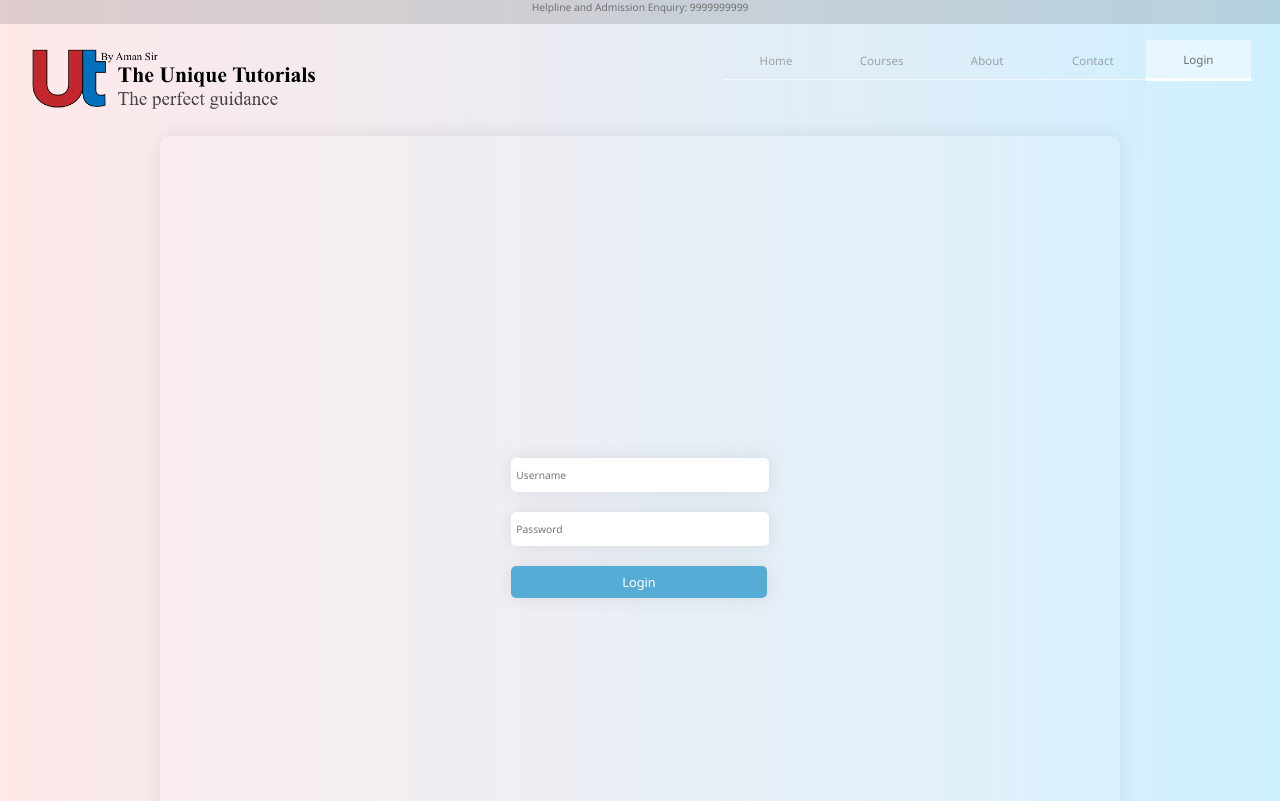
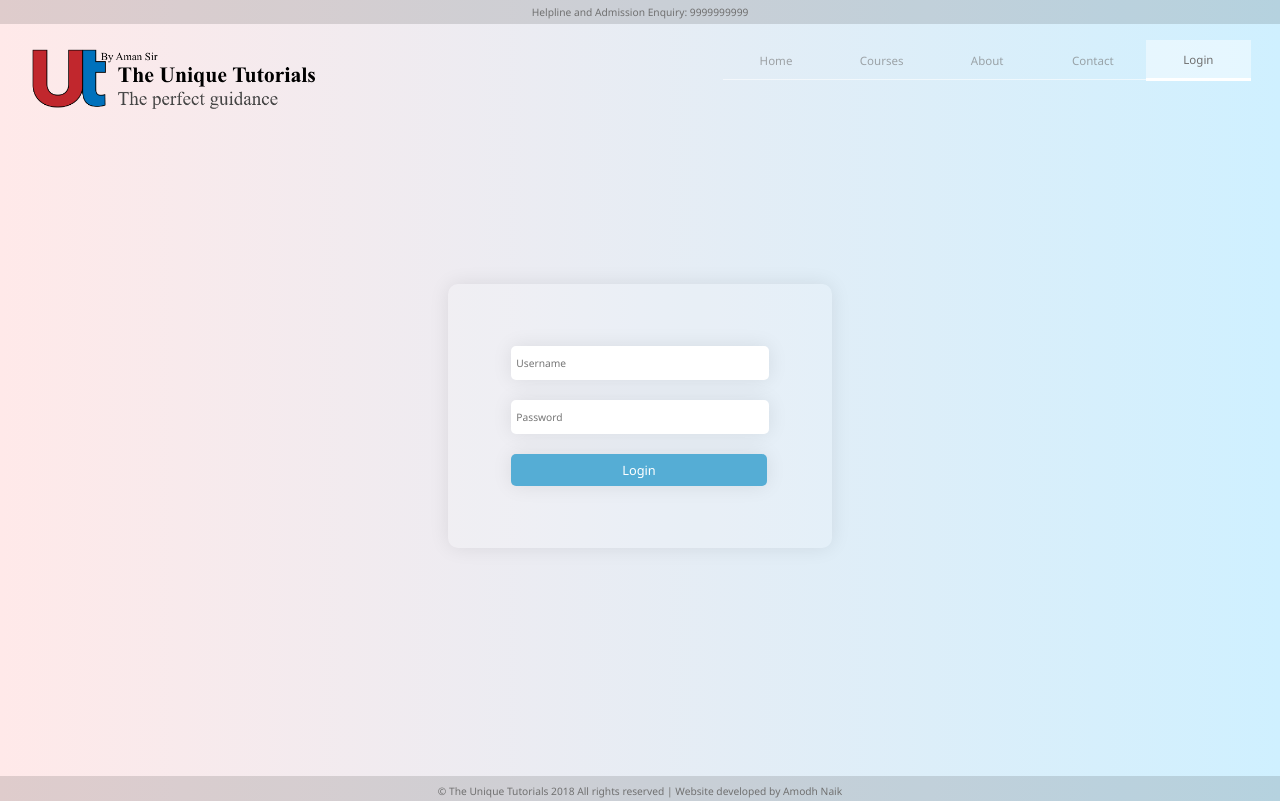
Before and after one commit to AkMa11/The-Unique-Tutorials-Website, a plain HTML site: page login.html in a window 1280 px wide. Shown: the top 801 px of the page. Drawn offline with Linux system fonts and the light colour scheme.

Commit message:
polished the look a bit in all pages

```diff
--- a/css/style.css
+++ b/css/style.css
@@ -1,6 +1,6 @@
 body {
   margin: 0 auto;
-  background: linear-gradient(to bottom, #ffe9e9, #cff0ff);
+  background: linear-gradient(to bottom, #ffe9e9, #cff0ff, #ffe9e9);
 }
 
 .container {
@@ -8,6 +8,7 @@ body {
   grid-template-columns: 1% auto 1%;
   grid-template-rows: 3% auto auto auto auto auto 3%;
   grid-gap: 1em;
+  height: 100vh;
   grid-template-areas:
     "header  header         header "
     ".       logo           menu"
@@ -25,6 +26,7 @@ body {
   grid-template-columns: 1% auto 1%;
   grid-template-rows: 3% auto auto auto 3%;
   grid-gap: 1em;
+  height: 100vh;
   grid-template-areas:
     "header  header         header "
     ".       logo           menu"
@@ -35,20 +37,19 @@ body {
 
 .login_main {
   grid-area: l_main;
-  justify-self: center;
-  align-self: center;
+  display: grid;
+  place-content: center;
+  height: 70vh;
 }
 
 .login_main form {
   display: grid;
   background: #ffffff20;
   border-radius: 10px;
-  width: 70vw;
+  width: 15rem;
   grid-gap: 10px;
   padding: 2em;
   box-shadow: 0 0 20px 0 #00000016;
-  height: 90vh;
-  align-content: center;
 }
 
 .login_main input {
@@ -112,8 +113,11 @@ body {
 
 header {
   grid-area: header;
+  display: grid;
+  place-content: center;
   background: #00000020;
   width: 100%;
+  padding: 0.2em 0;
   text-align: center;
 }
 h1 {
@@ -123,9 +127,13 @@ h1 {
 h4 {
   margin: 0 auto;
   font-weight: 500;
-  font-size: 0.5em;
+  font-size: 0.7em;
   font-family: "Segoe UI", Tahoma, Geneva, Verdana, sans-serif;
   color: #707070;
+}
+
+footer h4 {
+  font-size: 0.6em;
 }
 
 .logo {
@@ -191,7 +199,7 @@ nav a:hover:not(.active)::after {
   transition: background-color 1s ease-out;
 }
 
-.active {
+.active_nav {
   opacity: 1;
   font-weight: 500;
   background-color: #ffffff70;
@@ -311,6 +319,10 @@ aside form .selection {
 
 footer {
   grid-area: footer;
+  display: grid;
+  place-content: center;
+  height: 1.5em;
+  padding: 0.2em 0;
   width: 100%;
   background: #00000020;
   text-align: center;
@@ -359,8 +371,8 @@ footer {
 
   .login_main form {
     place-content: center;
-    min-width: 15vw;
-    min-height: 15vh;
+    width: 25vw;
+    height: 25vh;
     grid-gap: 20px;
     padding: 2em 2em;
   }
@@ -386,6 +398,9 @@ footer {
   /* Contact Main End */
 
   h4 {
+    font-size: 0.8vw;
+  }
+  footer h4 {
     font-size: 0.8vw;
   }
 
--- a/login.html
+++ b/login.html
@@ -30,7 +30,7 @@
             <a class="navA" href="courses.html">Courses</a>
             <a class="navA" href="about.html">About</a>
             <a class="navA" href="contact.html">Contact</a>
-            <a class="navA active" href="#">Login</a>
+            <a class="navA active_nav" href="#">Login</a>
         </nav>
         <div class="login_main">
             <form action="">
```
Also changed, not shown: about.html (+2 -2 lines), contact.html (+1 -1 lines), courses.html (+2 -2 lines), index.html (+1 -1 lines).
